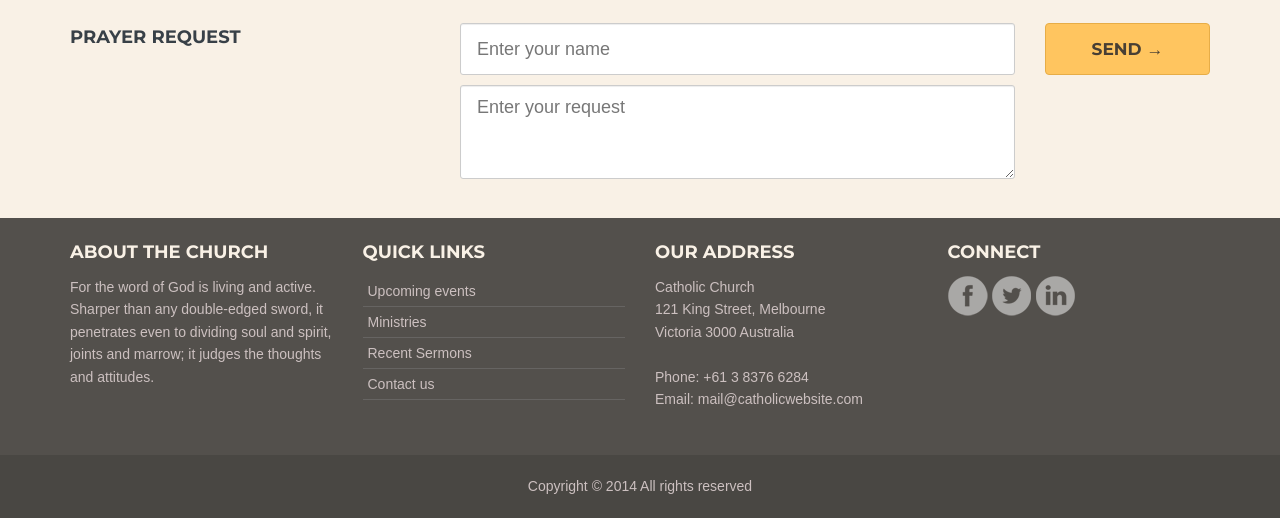
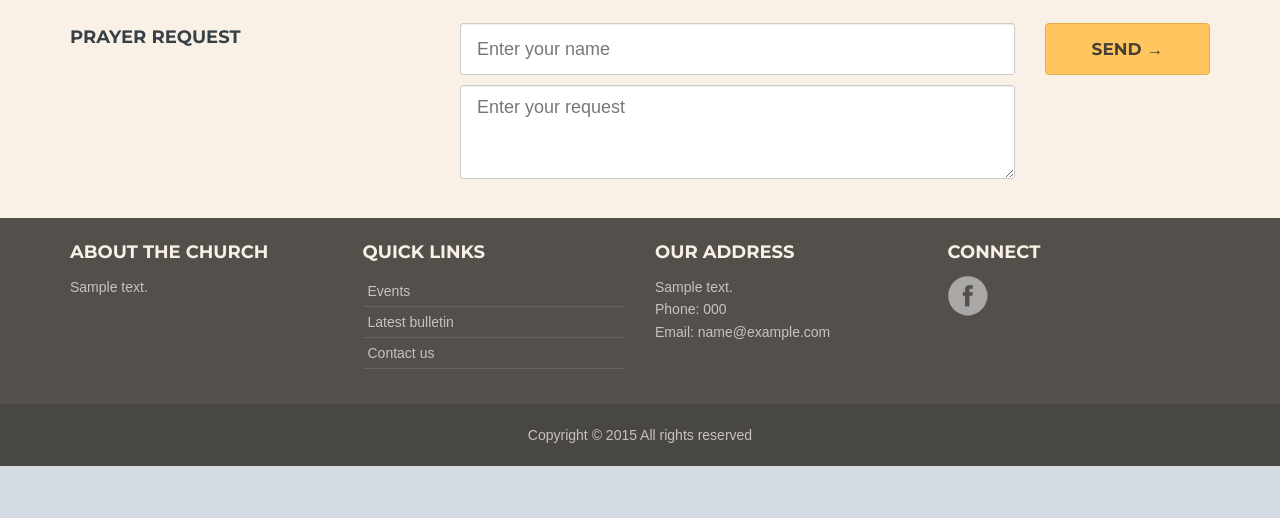
Before and after one commit to vovaminof/chirst-the-savior, a Django app: template savior/templates/index.html in a window 1280 px wide. Shown: the part 1113-1631 px from the top of the page. After the commit the page ends 1579 px from the top, so only its background shows below. Run offline with Django 3.2, Linux system fonts and the light colour scheme; the template is opened without the code that fills it: most values are stand-ins (such as "Sample title", 1, 10 or a date in 2020); grey boxes marked "Sample" are stand-in pictures; some libraries are stand-ins or nearby versions; some web fonts are replaced.

Commit message:
Added footer

```diff
--- a/api/settings/base.py
+++ b/api/settings/base.py
@@ -28,6 +28,7 @@ INSTALLED_APPS = (
 TEMPLATE_CONTEXT_PROCESSORS = (
     'django.contrib.auth.context_processors.auth',
     'savior.lib.context_processor.menu_processor.menu_processor',
+    'savior.lib.context_processor.footer_processor.footer_processor',
 )
 
 MIDDLEWARE_CLASSES = (
--- a/savior/apps/savior/admin.py
+++ b/savior/apps/savior/admin.py
@@ -3,7 +3,7 @@ from django.contrib import admin
 from adminsortable2.admin import SortableAdminMixin
 from modeltranslation.admin import TranslationAdmin
 
-from savior.apps.savior.models import Carousel, PrayerRequest
+from savior.apps.savior.models import Carousel, PrayerRequest, Footer
 
 
 class PrayerRequestAdmin(admin.ModelAdmin):
@@ -18,5 +18,6 @@ class CarouselAdmin(SortableAdminMixin, TranslationAdmin):
     list_display = ('title', 'active')
 
 
+admin.site.register(Footer, TranslationAdmin)
 admin.site.register(PrayerRequest, PrayerRequestAdmin)
 admin.site.register(Carousel, CarouselAdmin)
--- a/savior/apps/savior/translation.py
+++ b/savior/apps/savior/translation.py
@@ -1,7 +1,11 @@
 from modeltranslation.translator import translator, TranslationOptions
-from savior.apps.savior.models import Carousel
+from savior.apps.savior.models import Carousel, Footer
 
 class CarouselTranslationOptions(TranslationOptions):
     fields = ('title', 'long_text', 'link_text')
 
+class FooterTranslationOptions(TranslationOptions):
+	fields = ('about_text',)
+
+translator.register(Footer, FooterTranslationOptions)
 translator.register(Carousel, CarouselTranslationOptions)
--- a/savior/templates/footer.html
+++ b/savior/templates/footer.html
@@ -1,40 +1,38 @@
 {% load staticfiles %}
+{% load i18n %}
 
 <!-- FOOTER -->
 <footer>
   <div class="container">
     <div class="row">
       <div class="col-sm-6 col-md-3">
-        <h5>ABOUT THE CHURCH</h5>
-        <p>For the word of God is living and active. Sharper than any double-edged sword, it penetrates even to dividing soul and spirit, joints and marrow; it judges the thoughts and attitudes.</p>
+        <h5>{% trans 'ABOUT THE CHURCH' %}</h5>
+        <p>{{ footer.about_text }}</p>
       </div>
       <div class="col-sm-6 col-md-3">
-        <h5>QUICK LINKS</h5>
+        <h5>{% trans 'QUICK LINKS' %}</h5>
         <ul class="footer-links">
-          <li><a href="#">Upcoming events</a></li>
-          <li><a href="#">Ministries</a></li>
-          <li><a href="#">Recent Sermons</a></li>
-          <li><a href="#">Contact us</a></li>
+          <li><a href="/events/">{% trans 'Events' %}</a></li>
+          <li><a href="{{ bulletin.src }}" target="_blank">{% trans 'Latest bulletin' %}</a></li>
+          <li><a href="/contact/">{% trans 'Contact us' %}</a></li>
         </ul>
       </div>
       <div class="col-sm-6 col-md-3">
-        <h5>OUR ADDRESS</h5>
-        <p> Catholic Church<br>
-          121 King Street, Melbourne <br>
-          Victoria 3000 Australia<br>
+        <h5>{% trans 'OUR ADDRESS' %}</h5>
+        <p> {{ footer.readable_address }}
           <br>
-          Phone: +61 3 8376 6284<br>
-          Email: <a href="#">mail@catholicwebsite.com</a></p>
+          Phone: {{ footer.phone }}<br>
+          Email: {{ footer.email }}</p>
       </div>
       <div class="col-sm-6 col-md-3">
-        <h5>CONNECT</h5>
-        <div class="social-icons"><a href="#"><img src="{% static 'images/fb-icon.png' %}" alt="social"></a> <a href="#"><img src="{% static 'images/tw-icon.png' %}" alt="social"></a> <a href="#"><img src="{% static 'images/in-icon.png' %}" alt="social"></a></div>
+        <h5>{% trans 'CONNECT' %}</h5>
+        <div class="social-icons"><a href="{{ footer.facebook_link }}"><img src="{% static 'images/fb-icon.png' %}" alt="social"></a></div>
       </div>
     </div>
   </div>
   <div class="copyright">
     <div class="container">
-      <p class="text-center">Copyright © 2014 All rights reserved</p>
+      <p class="text-center">Copyright © 2015 All rights reserved</p>
     </div>
   </div>
 </footer>
```
Also changed, not shown: savior/apps/savior/models.py (+8 -0 lines), savior/lib/context_processor/footer_processor.py (added, +27 -0 lines), locale/en/LC_MESSAGES/django.po, locale/pl/LC_MESSAGES/django.po, 2 other files.
